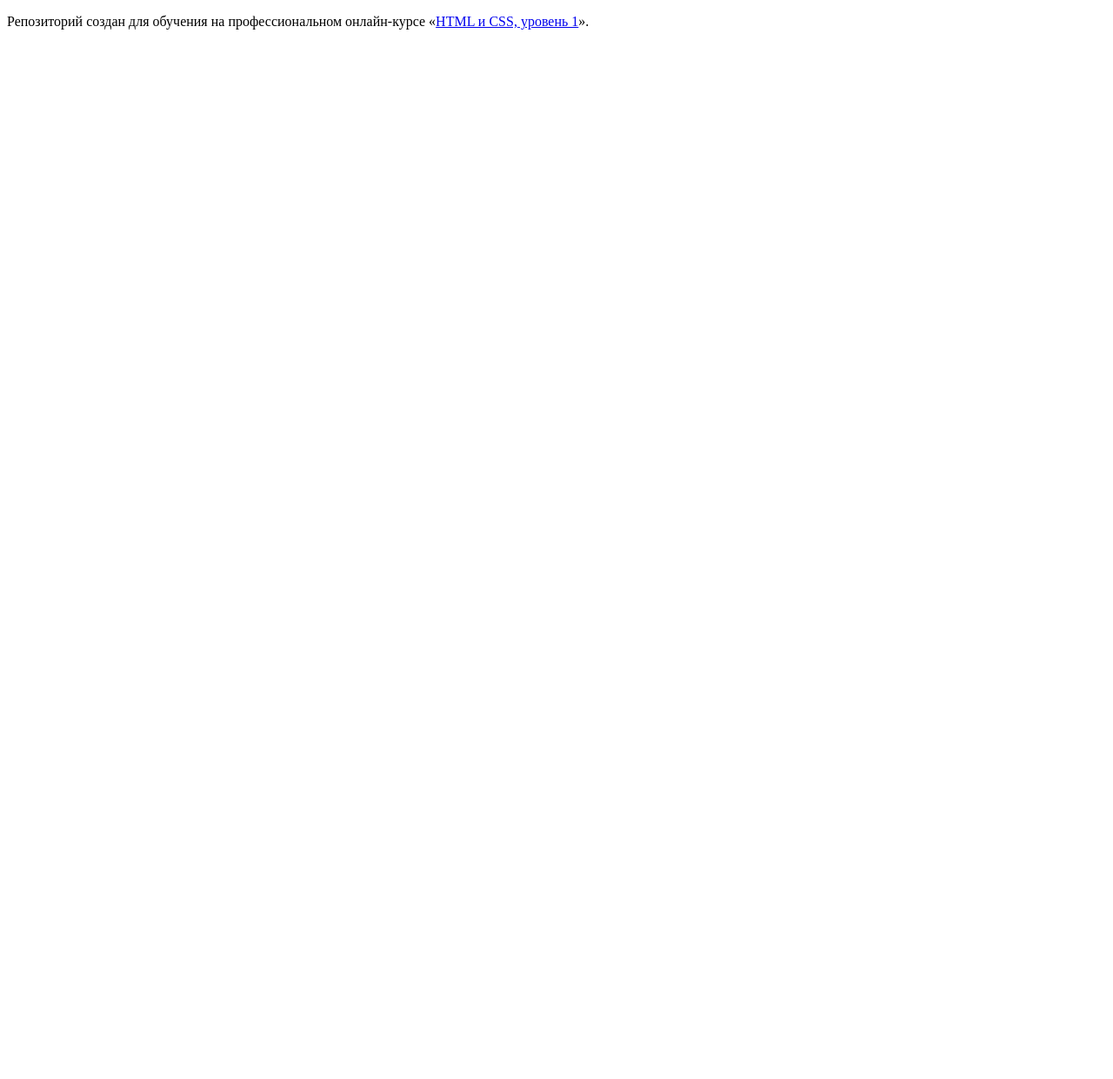
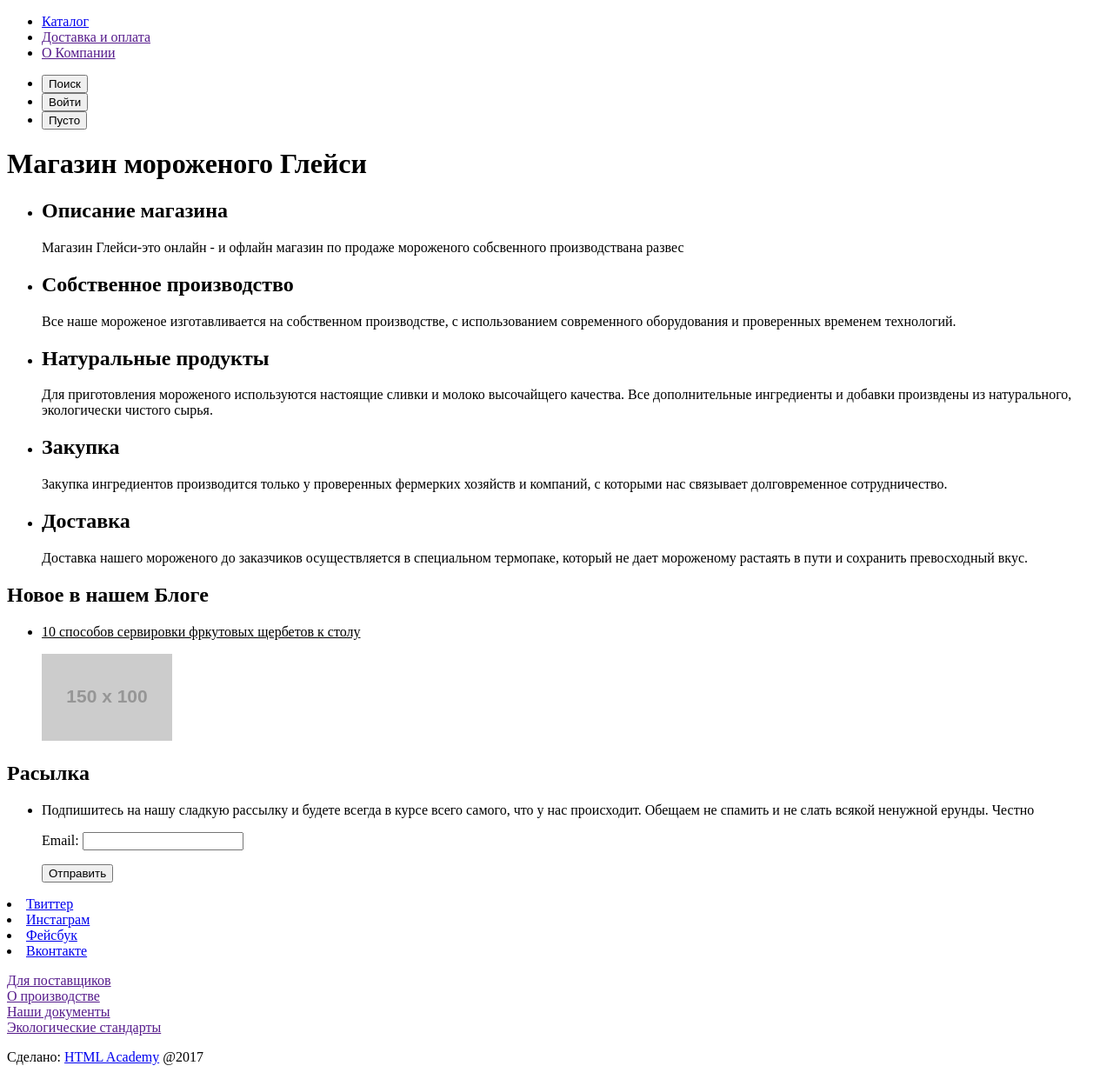
Before and after one commit to TOchir/1339809-gllacy-27, a plain HTML site: page index.html in a window 1280 px wide. Shown: the whole page at 87% size. Before the commit the page ends 800 px from the top, so only its background shows below. Drawn offline with Linux system fonts and the light colour scheme; placeholder pictures from the web are drawn by us.

Commit message:
Update index.html

```diff
--- a/index.html
+++ b/index.html
@@ -2,11 +2,95 @@
 <html lang="ru">
   <head>
     <meta charset="utf-8">
-    <title>HTML Academy: Глейси</title>
+    <title>Глейси</title>
   </head>
   <body>
-
-    <p>Репозиторий создан для обучения на профессиональном онлайн‑курсе «<a href="https://htmlacademy.ru/intensive/htmlcss">HTML и CSS, уровень 1</a>».</p>
-
+<header>
+  <nav>
+    <ul>
+      <li><a href="catalog.html">Каталог</a></li>
+      <li><a href="">Доставка и оплата</a></li>
+      <li><a href="">О Компании</a></li>
+    </ul>
+  <ul>
+    <li>
+     <button type="button">Поиск</button>
+    </li>
+    <li>
+     <button type="button">Войти</button>
+    </li>
+    <li>
+     <button type="button">Пусто</button>
+    </li>
+  </ul>
+  </nav>
+</header>
+<main>
+  <h1>Магазин мороженого Глейси</h1>
+  <section>
+    <ul>
+    <li>
+      <h2>Описание магазина</h2>
+      <p>Магазин Глейси-это онлайн - и офлайн магазин по продаже мороженого собсвенного производствана развес</p>
+    </li>
+    <li>
+      <h2>Собственное производство</h2>
+      <p>Все наше мороженое изготавливается на собственном производстве, с использованием современного оборудования и проверенных временем технологий.</p>
+    </li>
+    <li>
+      <h2>Натуральные продукты</h2>
+      <p>Для приготовления мороженого используются настоящие сливки и молоко высочайщего качества. Все дополнительные ингредиенты и добавки произвдены из натурального, экологически чистого сырья.</p>
+    </li>
+    <li>
+      <h2>Закупка</h2>
+      <p>Закупка ингредиентов производится только у проверенных фермерких хозяйств и компаний, с которыми нас связывает долговременное сотрудничество.</p>
+    </li>
+    <li>
+      <h2>Доставка</h2>
+      <p>Доставка нашего мороженого до заказчиков осуществляется в специальном термопаке, который не дает мороженому растаять в пути и сохранить превосходный вкус.</p>
+    </li>
+    </ul>
+  </section>
+  <section>
+    <h2>Новое в нашем Блоге</h2>
+    <ul>
+      <li>
+        <p><u>10 способов сервировки фркутовых щербетов к столу</u></p>
+        <img src="https://via.placeholder.com/150x100" alt="">
+      </li>
+    </ul>
+  </section>
+  <section>
+  <h2>Расылка</h2>
+  <ul>
+    <li>
+      <p>Подпишитесь на нашу сладкую рассылку и будете всегда в курсе всего самого, что у нас происходит. Обещаем не спамить и не слать всякой ненужной ерунды. Честно</p>
+      <p>Email: <input type="email" name="login"></p>
+      <button type="button">Отправить</button>
+    </li>
+  </ul>
+  </section>
+</main>
+<footer>
+  <p>
+    <div>
+      <li><a href="#">Твиттер</a></li>
+      <li><a href="#">Инстаграм</a></li>
+      <li><a href="#">Фейсбук</a></li>
+      <li><a href="#">Вконтакте</a></li>
+    </div>
+  </p>
+  <p>
+    <a href="">Для поставщиков</a><br>
+    <a href="">О производстве</a><br>
+    <a href="">Наши документы</a><br>
+    <a href="">Экологические стандарты</a><br>
+  </p>
+  <p>
+    Сделано:
+    <a href="https://htmlacademe.ru">HTML Academy</a>
+    @2017
+  </p>
+</footer>
   </body>
 </html>
```
